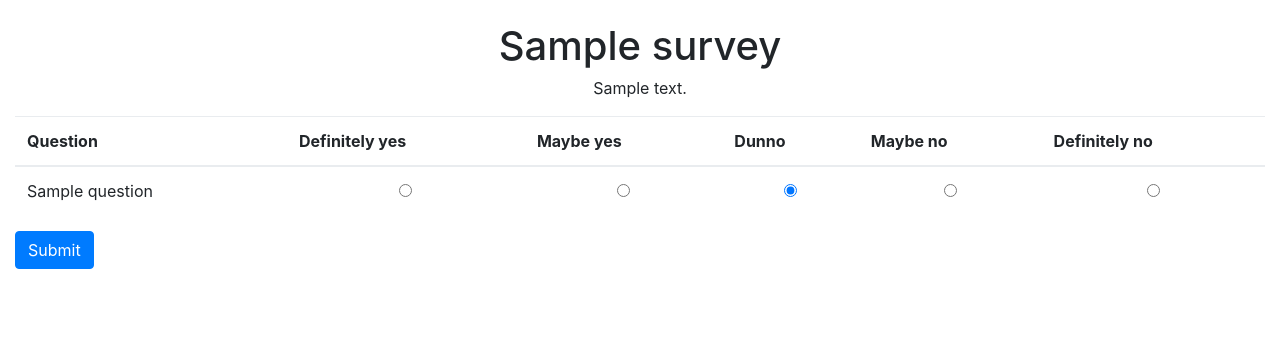
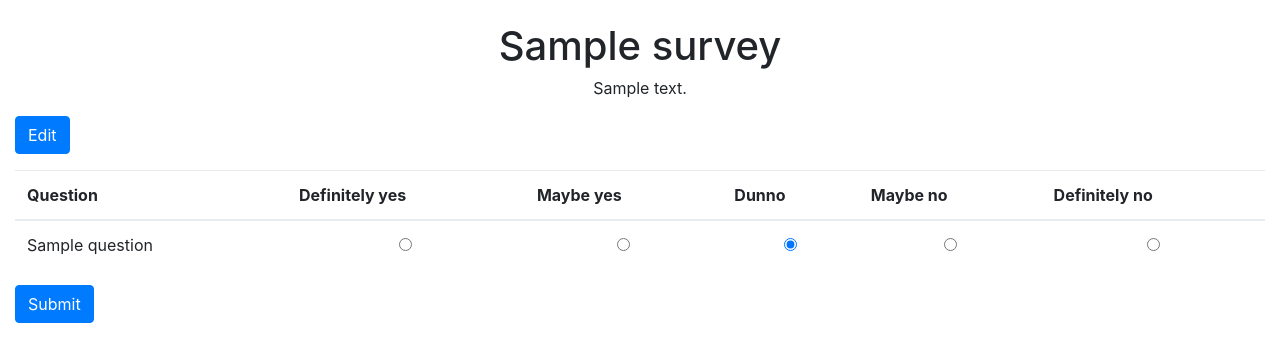
Before and after one commit to jarnoln/how-x-are-you, a Django app: page /survey/first/ in a window 1280 px wide. Shown: the part 56-418 px from the top of the page. Run offline with Django 3.2, Linux system fonts and the light colour scheme; a user stored in the database is signed in; tables that the repository leaves empty hold one stand-in row (values such as "Sample post"); some libraries are stand-ins or nearby versions.

Commit message:
Show edit survey link if can edit

```diff
--- a/survey/survey.py
+++ b/survey/survey.py
@@ -19,8 +19,14 @@ class SurveyView(TemplateView):
         else:
             survey = Survey.objects.first()
 
+        if survey:
+            can_edit = survey.can_edit(self.request.user)
+        else:
+            can_edit = False
+
         context = super(SurveyView, self).get_context_data(**kwargs)
         context['survey'] = survey
+        context['can_edit'] = can_edit
         return context
 
 
--- a/survey/templates/survey/survey.html
+++ b/survey/templates/survey/survey.html
@@ -10,6 +10,14 @@
 
 <h1 class="text-center"> {{ survey.title }} </h1>
 <p class="text-center"> {{ survey.description|safe }} </p>
+
+{% if can_edit %}
+<p>
+  <a class="btn btn-primary" href="{% url 'survey_update' survey.name %}">
+    {% trans 'Edit' %}
+  </a>
+</p>
+{% endif %}
 
 <form action="{% url 'survey_submit' survey.name %}" method="post">
 {% csrf_token %}
```
Also changed, not shown: survey/tests/test_survey.py (+4 -1 lines).
